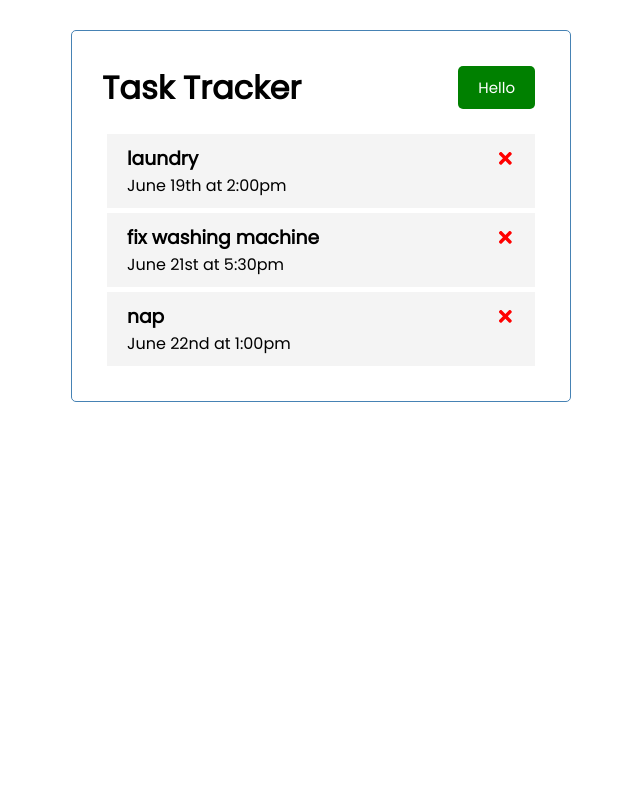
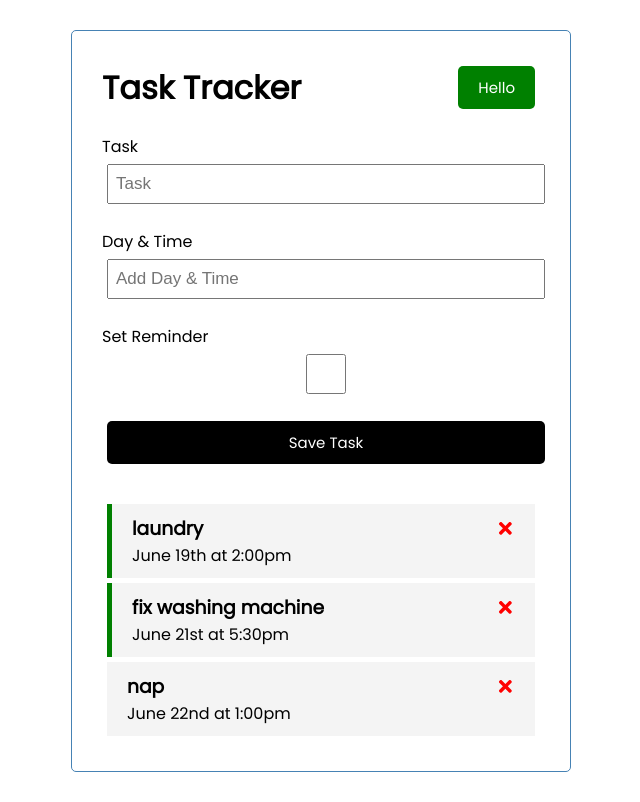
Before and after one commit to codiemaureen/ReactAPITraversyMedia, a React (Create React App) app in the folder react-api/react-task-tracker/: page / in a window 1280 px wide. Shown: the whole page, without its empty margins (319-959 px from the left). Built offline with nearby package versions, Linux system fonts and the light colour scheme.

Commit message:
Adding add task feature

```diff
--- a/react-api/react-task-tracker/src/App.js
+++ b/react-api/react-task-tracker/src/App.js
@@ -1,5 +1,6 @@
 import Header from "./components/Header";
 import Tasks from "./components/Tasks";
+import AddTask from "./components/AddTask";
 import { useState } from 'react'
 
 
@@ -25,16 +26,28 @@
     reminder: false,
   }]);
 
+  // add task
+  const addTask = (task) => {
+    const id = Math.floor(Math.random() * 10000) + 1
+    const newTask = {id, ...task}
+    setTasks([...tasks, newTask])
+  }
+
   // delete task
   const deleteTask = (id) => {
     setTasks(tasks.filter((task) => task.id !== id))
   }
 
+  // toggle reminder
+  const toggleReminder = (id) => {
+    setTasks(tasks.map((task) => task.id === id ? {...task, reminder: !task.reminder} : task))
+  }
 
   return (
     <div className="container">
       <Header  />
-      <Tasks tasks={tasks} onDelete={deleteTask}/>
+      <AddTask onAdd={addTask}/>
+      <Tasks tasks={tasks} onDelete={deleteTask} onToggle={toggleReminder}/>
     </div>
   );
 }
--- /dev/null
+++ b/react-api/react-task-tracker/src/components/AddTask.js
@@ -0,0 +1,60 @@
+import { useState } from "react"
+
+const AddTask = ({ onAdd }) => {
+ const [text, setText] = useState('')
+ const [day, setDay] = useState('')
+ const [reminder, setReminder] = useState(false)
+ const onSubmit = (e) => {
+  e.preventDefault()
+
+  if(!text){
+   alert('Please add a task')
+   return
+  }
+
+  onAdd({text, day, reminder})
+  setText('')
+  setDay('')
+  setText(false)
+ }
+  return (
+   <form className="add-form" onSubmit={onSubmit}>
+    <div className="form-control">
+     <label>Task</label>
+     <input
+     type="text"
+     placeholder="Task"
+     value={text}
+     onChange={(e) =>
+      setText(e.target.value)}
+      />
+    </div>
+    <div className="form-control">
+     <label>Day & Time</label>
+     <input
+     type="text"
+     placeholder="Add Day & Time"
+     value={day}
+     onChange={(e) =>
+      setDay(e.target.value)}
+      />
+    </div>
+    <div className="form-control">
+     <label>Set Reminder</label>
+     <input
+     type="checkbox"
+     checked={reminder}
+     value={reminder}
+     onChange={(e) =>
+      setReminder(e.currentTarget.checked)}
+      />
+    </div>
+
+    <input
+    type="submit"
+    value="Save Task"
+    className="btn btn-block"/>
+   </form>
+  )
+}
+export default AddTask
--- a/react-api/react-task-tracker/src/components/Task.js
+++ b/react-api/react-task-tracker/src/components/Task.js
@@ -1,9 +1,10 @@
 import { FaTimes }  from 'react-icons/fa'
 
-const Task = ({ task, onDelete }) => {
+const Task = ({ task, onDelete, onToggle }) => {
   return (
-    <div className="task">
-      <h3 key={task.id}>{task.text} <FaTimes style={{color: 'red', cursor: 'pointer'}} onClick={() => onDelete(task.id)}/></h3>
+    <div className={`task ${task.reminder ? 'reminder' : ''}`} onDoubleClick={() => onToggle(task.id)}>
+      <h3 key={task.id}>{task.text}
+       <FaTimes style={{color: 'red', cursor: 'pointer'}} onClick={() => onDelete(task.id)}/></h3>
       <p>{task.day}</p>
     </div>
   )
--- a/react-api/react-task-tracker/src/components/Tasks.js
+++ b/react-api/react-task-tracker/src/components/Tasks.js
@@ -1,12 +1,12 @@
 import Task from "./Task"
 
 
-const Tasks = ({ tasks, onDelete }) => {
+const Tasks = ({ tasks, onDelete, onToggle }) => {
 
   return (
     <>
     {tasks.map((task) => (
-      <Task key={task.id} task={task} onDelete={onDelete}/>
+      <Task key={task.id} task={task} onDelete={onDelete} onToggle={onToggle}/>
     ))}
     </>
   )
```
